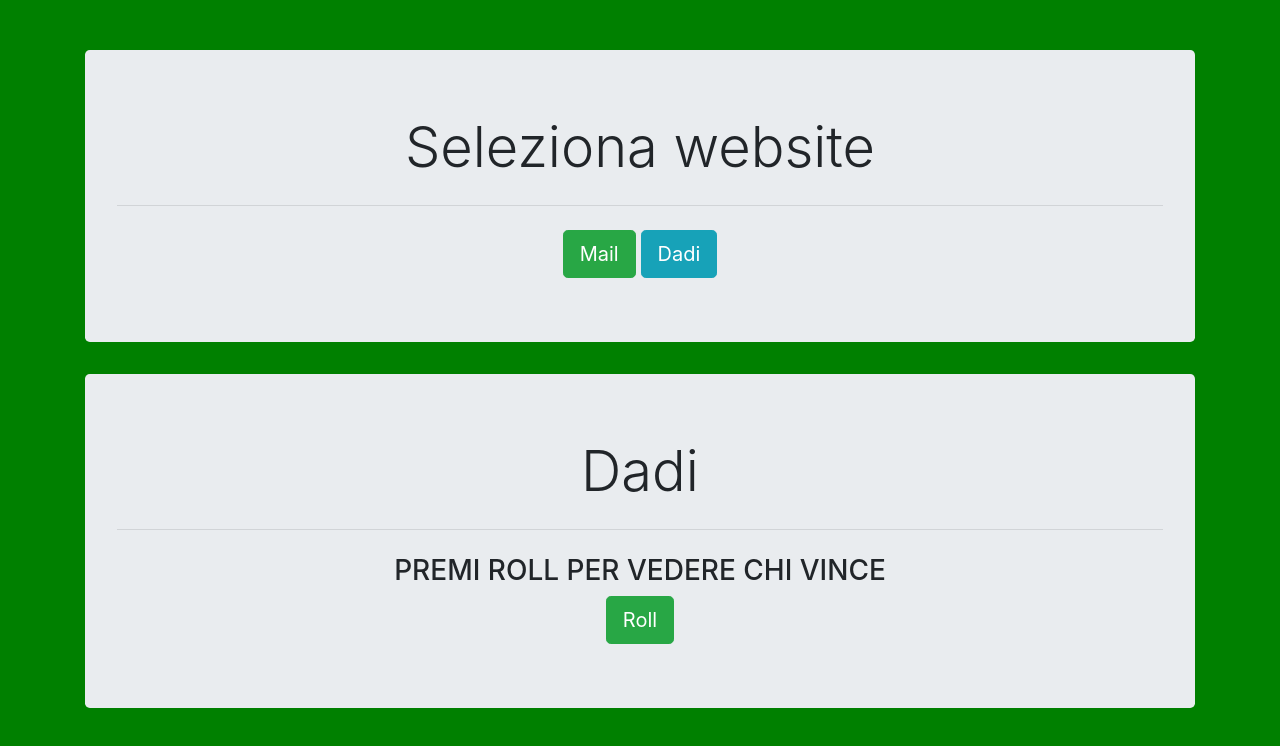
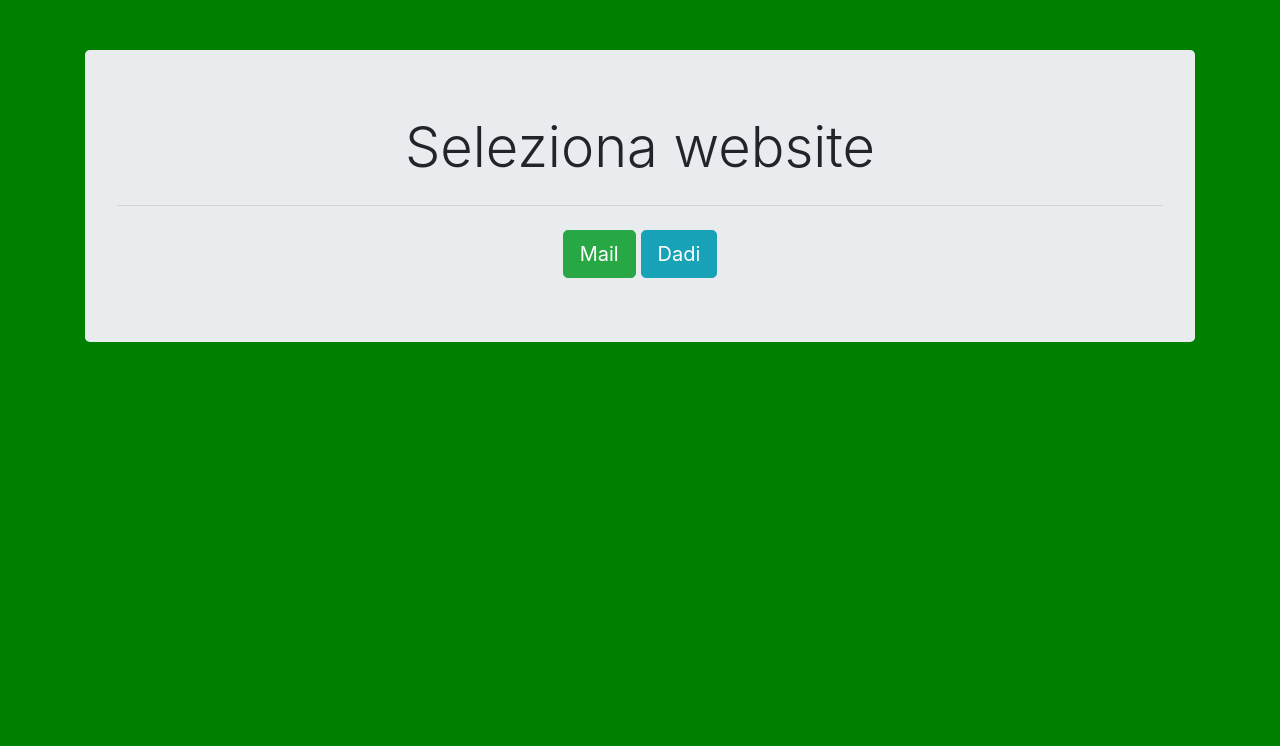
Before and after one commit to Laxeer0/js-mail-dadi, a plain HTML site: page index.html in a window 1280 px wide. Drawn offline with nearby package versions, Linux system fonts and the light colour scheme.

Commit message:
Fix section

```diff
--- a/index.html
+++ b/index.html
@@ -22,7 +22,7 @@
           </div>
         </div>
         </section>
-        <section id="dadisec" style="display:;">
+        <section id="dadisec" style="display:none;">
           <div class="jumbotron">
             <h1 class="display-4 text-center">Dadi</h1>
             <hr class="my-4">
```
